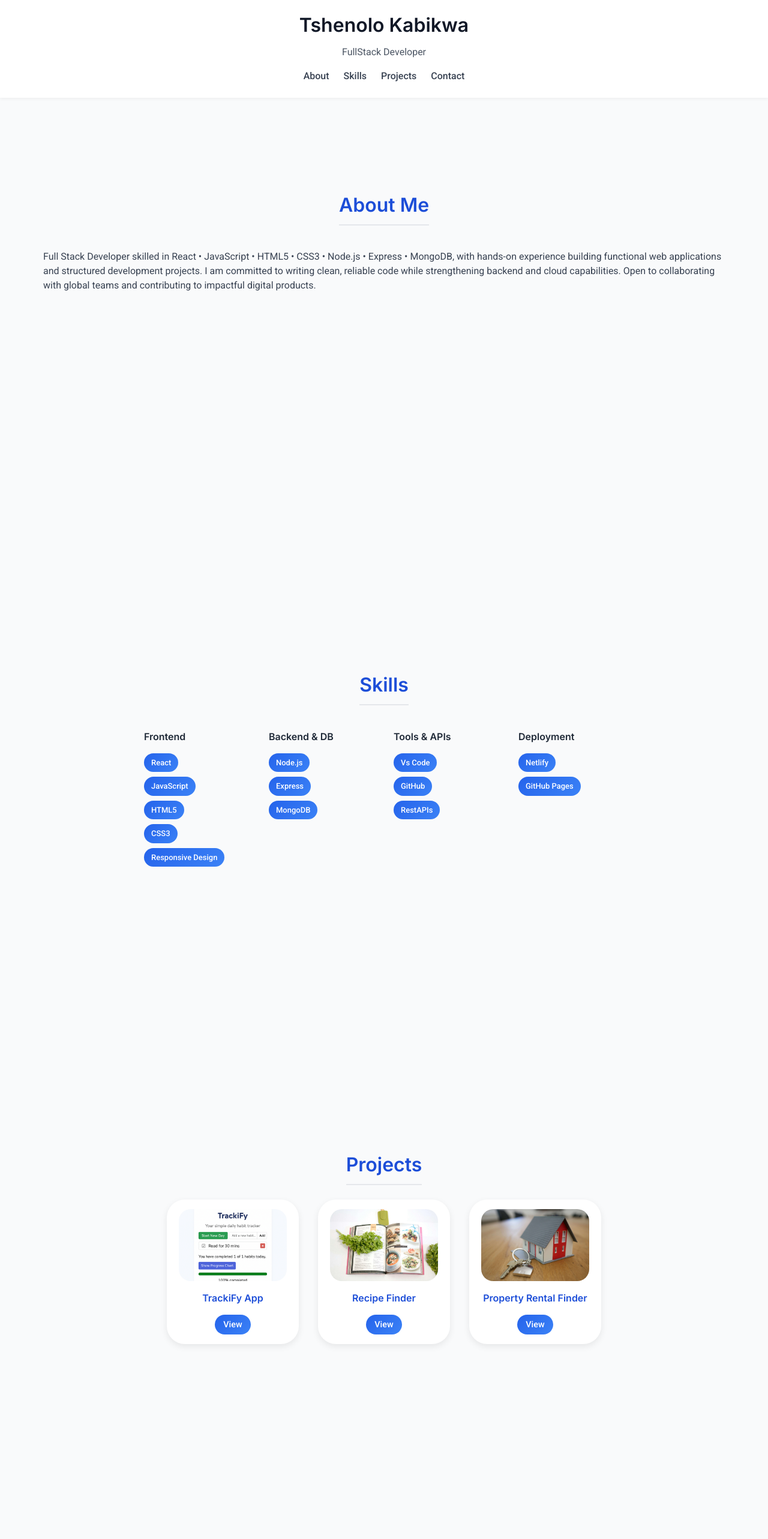
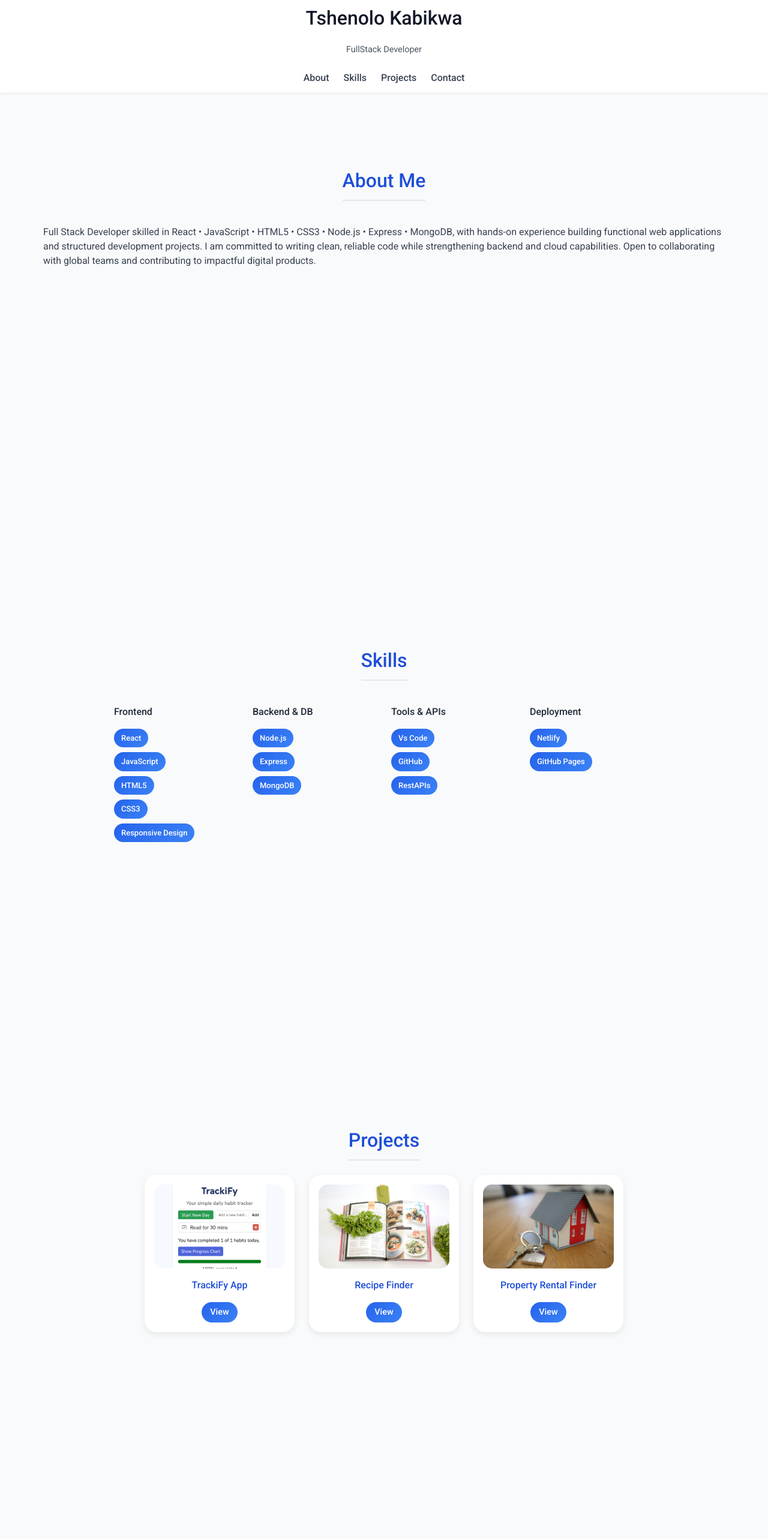
Before and after one commit to TshenoloKab/tk-portfolio, a React (Vite) app: page / in a window 1280 px wide. Shown: the top 2566 px of the page at 60% size. Built offline with nearby package versions, Linux system fonts and the light colour scheme.

Commit message:
fix mobile responsiveness

```diff
--- a/src/App.css
+++ b/src/App.css
@@ -5,7 +5,7 @@
 
 body {
   margin: 0;
-  font-family: "Roboto", sans-serif; /* Body font */
+  font-family: "Roboto", sans-serif;
   background: #F9FAFB;
   color: #374151;
   scroll-behavior: smooth;
@@ -19,48 +19,69 @@ body {
 .header {
   position: sticky;
   top: 0;
-  width: 100vw; /* full width */
-  left: 0;
+  width: 100vw;
   background: #ffffff;
-  padding: 1.5rem 0;
-  text-align: center;
   box-shadow: 0 2px 6px rgba(0,0,0,0.05);
   z-index: 999;
 }
 
-.header h1 {
+.header-inner {
+  max-width: 1200px;
+  margin: 0 auto;
+  padding: 0.8rem 1rem;
+  display: flex;
+  align-items: center;
+  justify-content: space-between;
+  flex-wrap: wrap;
+}
+
+.logo {
+  text-align: center;
+  flex: 1 1 100%;
+}
+
+.logo h1 {
   margin: 0;
   font-size: 2rem;
-  color: #111827; /* deep professional blue */
-}
-
-h1, h2, h3 {
-  font-family: "Inter", sans-serif;
-  font-weight: 600;
+  color: #111827;
 }
 
 .subtitle {
-  margin-bottom: 1rem;
-  color: #4B5563; /* modern gray subtitle */
+  margin: 0;
+  color: #4B5563;
+  font-size: 0.9rem;
 }
 
-.header nav ul {
+/* Navigation */
+.nav-links {
+  flex: 1 1 100%;
+  display: flex;
+  justify-content: center;
+}
+
+.nav-links ul {
   list-style: none;
   display: flex;
-  justify-content: center;
   gap: 1.5rem;
   padding: 0;
   margin: 0;
 }
 
-.header nav a {
+.nav-links a {
   text-decoration: none;
   color: #374151;
   font-weight: 500;
 }
 
-.header nav a:hover {
+.nav-links a:hover {
   color: #2563EB;
+}
+
+/* Hamburger */
+.hamburger {
+  display: none;
+  font-size: 1.5rem;
+  cursor: pointer;
 }
 
 /* ----------------- Container ----------------- */
@@ -75,11 +96,11 @@ section {
   min-height: 100vh;
   display: flex;
   flex-direction: column;
-  justify-content: flex-start; /* slightly lifted content */
+  justify-content: flex-start;
   align-items: center;
-  padding: 8rem 1rem 2rem; /* top padding slightly reduced for perfect centering */
-  scroll-margin-top: 70px; /* offset for sticky header */
-  box-sizing: border-box;
+  padding: 6rem 1rem 2rem;
+  scroll-margin-top: 70px;
+  width: 100%;
 }
 
 h2 {
@@ -88,22 +109,22 @@ h2 {
   border-bottom: 2px solid #E5E7EB;
   padding-bottom: 0.5rem;
   text-align: center;
-  color: #1D4ED8; /* section heading blue */
+  color: #1D4ED8;
 }
 
 /* ----------------- Skills ----------------- */
 .skills-grid {
   display: grid;
-  grid-template-columns: repeat(auto-fit, minmax(150px, 1fr));
-  gap: 2rem;
+  grid-template-columns: repeat(auto-fit, minmax(140px, 1fr));
+  gap: 1.5rem;
   width: 100%;
-  max-width: 800px;
+  max-width: 900px;
 }
 
 .skills-column {
   display: flex;
   flex-direction: column;
-  gap: 8px;
+  gap: 0.5rem;
   align-items: flex-start;
 }
 
@@ -114,7 +135,7 @@ h2 {
 }
 
 .skill-badge {
-  background: linear-gradient(135deg, #2563EB, #3B82F6); /* professional gradient */
+  background: linear-gradient(135deg, #2563EB, #3B82F6);
   color: white;
   padding: 6px 12px;
   border-radius: 20px;
@@ -126,21 +147,24 @@ h2 {
 .project-cards {
   display: flex;
   justify-content: center;
-  gap: 2rem;
+  gap: 1.5rem;
   flex-wrap: wrap;
+  width: 100%;
   max-width: 1000px;
 }
 
 .project-card {
   background: #ffffff;
-  border-radius: 30px;
-  width: 220px;
+  border-radius: 20px;
+  width: 90%;
+  max-width: 250px;
   text-align: center;
   padding: 1rem;
   box-shadow: 0 4px 12px rgba(0,0,0,0.08);
   display: flex;
   flex-direction: column;
   align-items: center;
+  transition: transform 0.2s, box-shadow 0.2s;
 }
 
 .project-card:hover {
@@ -150,15 +174,15 @@ h2 {
 
 .project-card h3 {
   margin: 0.5rem 0;
-  color: #1D4ED8; /* professional project title */
+  color: #1D4ED8;
   font-size: 1rem;
 }
 
 .project-image {
-  width: 180px;
-  height: 120px;
+  width: 100%;
+  height: 140px;
   object-fit: cover;
-  border-radius: 20px;
+  border-radius: 15px;
   margin-bottom: 0.5rem;
 }
 
@@ -176,7 +200,7 @@ h2 {
 /* ----------------- Contact ----------------- */
 .social-icons {
   display: flex;
-  gap: 1.5rem;
+  gap: 1rem;
   margin-top: 1rem;
 }
 
@@ -191,7 +215,7 @@ h2 {
 
 /* ----------------- Footer ----------------- */
 .footer {
-  width: 100vw; /* full width */
+  width: 100vw;
   left: 0;
   text-align: center;
   padding: 1rem 0;
@@ -199,3 +223,37 @@ h2 {
   color: #4B5563;
   box-shadow: 0 -2px 6px rgba(0,0,0,0.05);
 }
+
+/* ----------------- Responsive ----------------- */
+@media (max-width: 768px) {
+  .hamburger { display: block; }
+
+  .nav-links {
+    display: none;
+    width: 100%;
+    flex-direction: column;
+    text-align: center;
+    margin-top: 0.5rem;
+  }
+
+  .nav-links.open { display: flex; }
+
+  .nav-links ul { flex-direction: column; gap: 0.8rem; }
+
+  .logo { order: 1; width: 100%; }
+  .hamburger { order: 2; align-self: center; }
+  .nav-links { order: 3; }
+
+  section { padding: 4rem 1rem 2rem; }
+  .skills-grid { grid-template-columns: repeat(auto-fit, minmax(120px,1fr)); gap:1rem; }
+  .project-card { max-width:90%; }
+  .project-image { height:120px; }
+}
+
+@media (max-width: 480px) {
+  .header h1 { font-size:1.5rem; }
+  h2 { font-size:1.5rem; }
+  .subtitle { font-size:0.9rem; }
+  .project-image { height:100px; }
+  .btn { font-size:0.8rem; padding:5px 10px; }
+}
--- a/src/App.jsx
+++ b/src/App.jsx
@@ -1,29 +1,44 @@
-import React from "react";
-import { FaLinkedin, FaGithub } from "react-icons/fa";
+import React, { useState } from "react";
+import { FaLinkedin, FaGithub, FaBars, FaTimes } from "react-icons/fa";
 import recipe from './assets/recipe.jpg';
 import tracker from './assets/tracker.png';
 import property from './assets/property.jpg';
 import "./App.css";
 
 function App() {
+  const [menuOpen, setMenuOpen] = useState(false);
+
+  const toggleMenu = () => setMenuOpen(!menuOpen);
+  const closeMenu = () => setMenuOpen(false);
+
   return (
     <div className="App">
       {/* Header */}
       <header className="header">
-        <h1>Tshenolo Kabikwa</h1>
-        <p className="subtitle">FullStack Developer</p>
-        <nav>
-          <ul>
-            <li><a href="#about">About</a></li>
-            <li><a href="#skills">Skills</a></li>
-            <li><a href="#projects">Projects</a></li>
-            <li><a href="#contact">Contact</a></li>
-          </ul>
-        </nav>
+        <div className="header-inner">
+          <div className="logo">
+            <h1>Tshenolo Kabikwa</h1><br />
+            <p className="subtitle">FullStack Developer</p><br />
+          </div>
+
+          {/* Hamburger Icon */}
+          <div className="hamburger" onClick={toggleMenu}>
+            {menuOpen ? <FaTimes /> : <FaBars />}
+          </div>
+
+          {/* Navigation */}
+          <nav className={`nav-links ${menuOpen ? "open" : ""}`}>
+            <ul>
+              <li><a href="#about" onClick={closeMenu}>About</a></li>
+              <li><a href="#skills" onClick={closeMenu}>Skills</a></li>
+              <li><a href="#projects" onClick={closeMenu}>Projects</a></li>
+              <li><a href="#contact" onClick={closeMenu}>Contact</a></li>
+            </ul>
+          </nav>
+        </div>
       </header>
 
       <main className="container">
-
         {/* About */}
         <section id="about">
           <h2>About Me</h2>
@@ -102,7 +117,6 @@ function App() {
             </a>
           </div>
         </section>
-
       </main>
 
       <footer className="footer">
```
